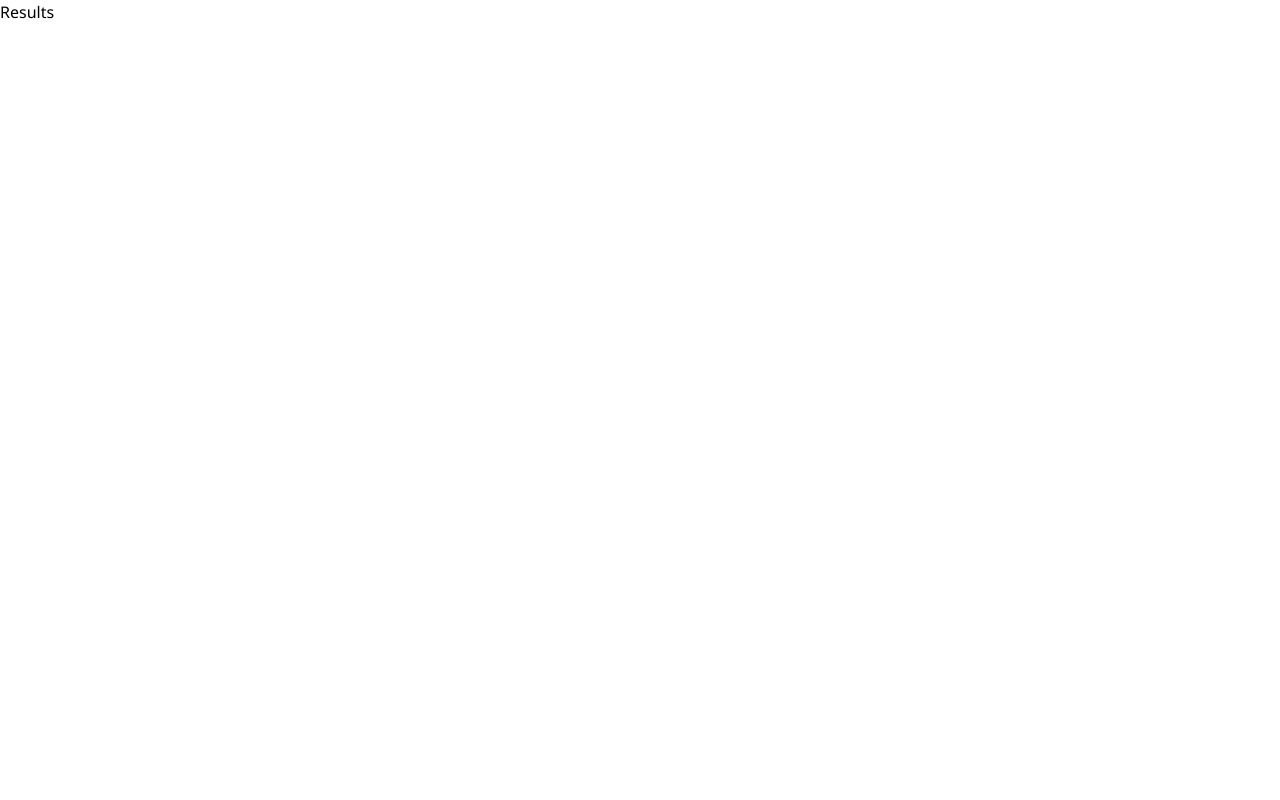
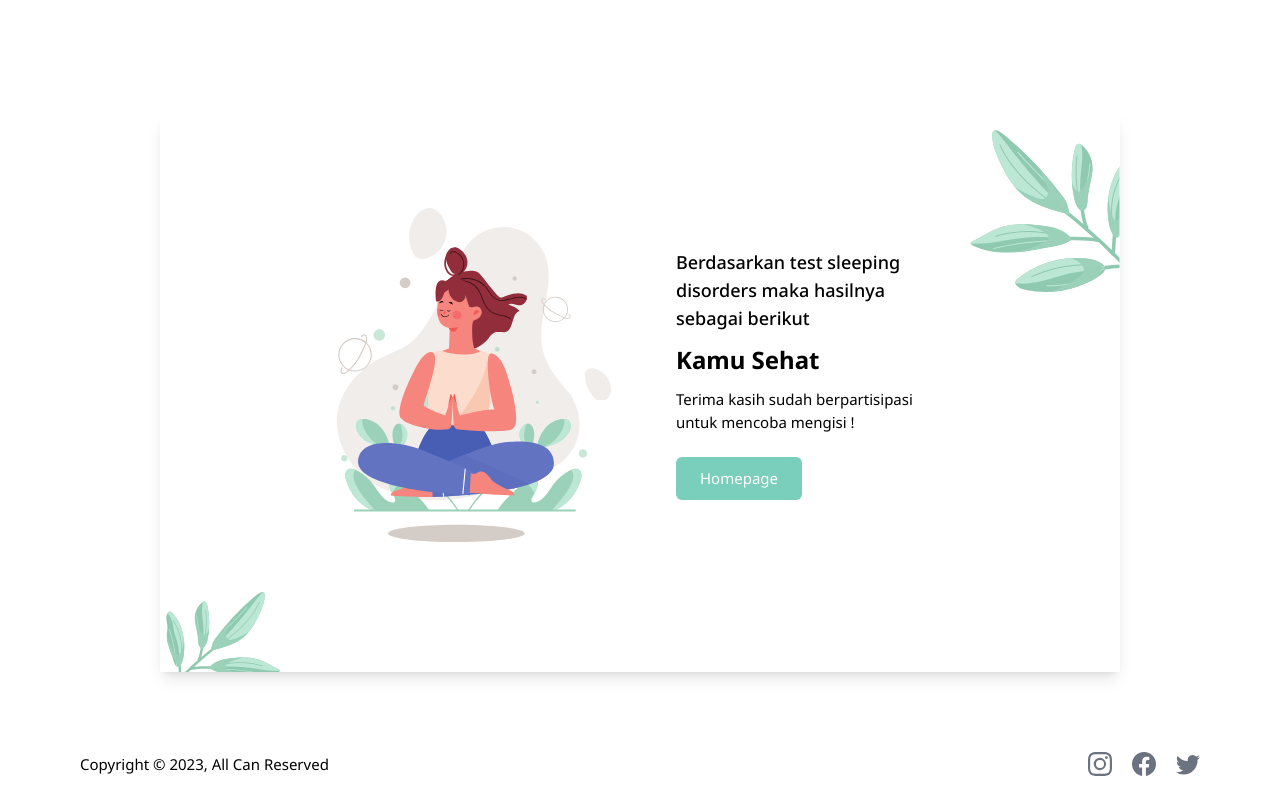
Before and after one commit to bentansusanto/web-ssad, a Next.js app: page /results in a window 1280 px wide. Built offline with nearby package versions, Linux system fonts and the light colour scheme.

Commit message:
update page

```diff
--- a/src/components/Homepage/components/QuotesSection.jsx
+++ b/src/components/Homepage/components/QuotesSection.jsx
@@ -12,10 +12,10 @@ const QuotesSection = ({ isMobile }) => {
 
   const dotList = listQuotes.map((list, idx) => (
     (
-      <div key={list} onClick={() => handleSelectIndex(idx)}>
+      <div key={idx} onClick={() => handleSelectIndex(idx)}>
           <button
             className={`${
-              activeIndex === idx ? " active bg-blue-500" : "bg-gray-300"
+              activeIndex === idx ? " active bg-[#7ACEBC]" : "bg-gray-300"
             } w-2 h-2 mx-1 rounded-full`}
               />
       </div>
@@ -27,13 +27,12 @@ const QuotesSection = ({ isMobile }) => {
       <div className={`${styles.bgQuotes} ${isMobile? "mx-auto px-3 pt-12 space-y-20 " : "mx-52"} relative bg-no-repeat w-auto h-96 shadow-lg `}>
         <div
           className={`${
-            isMobile ? " px-5 mt-10" : ""
-          }  text-center items-center`}
+            isMobile&& " px-5 mt-10"} text-center items-center`}
         >
-          {listQuotes.map((value, idx) => (
-              <p key={idx}
+          {listQuotes.map((value, index) => (
+              <p key={index}
               className={`${
-                activeIndex !== idx&& "hidden"
+                activeIndex !== index&& "hidden"
               } ${isMobile? "text-lg" : "w-[55%] py-32 text-xl"} text-[18px]transition-all ease-in duration-500 mx-auto`}>{value.quotes}</p>
           ))}
         </div>
--- a/src/components/Kuisioner/Questions/index.jsx
+++ b/src/components/Kuisioner/Questions/index.jsx
@@ -74,10 +74,15 @@ const Questions = () => {
   };
 
 const handleCompleteTestAnswer = (answer) => {
-  setAnswerComplete((prevAnswers) => [...prevAnswers, answer]);
+  setAnswerComplete(prevAnswers => {
+    const updatedAnswers = [...prevAnswers];
+    updatedAnswers[currentCompleteTest] = answer;
+    return updatedAnswers;
+  });
   setSelectQuestion(true)
 };
 
+// Handle Calculate Weight of Answer
 const calculateResults = () => {
     let totalWeight = 0;
     if(detailKuisioner.name_test === "Sleeping Disorders Assesment" || detailKuisioner.name_test === "Anxiety Assesment" || detailKuisioner.name_test === "Depression Assesment"){
@@ -103,7 +108,7 @@ const calculateResults = () => {
       }
     }
     console.log(`Hasilnya adalah: ${totalWeight}`)
-    return totalWeight;
+    return Math.round(totalWeight);
 }
 
    // Handle NextButton Complete Question
@@ -111,9 +116,10 @@ const calculateResults = () => {
     if(lastQuestionComplete){
       const result = calculateResults()
       console.log("Bobot", result)
-      router.push('/results')
+      router.push(`/results?hasil adalah=${result}`)
     }else{
-      setCurrentCompleteTest((previewIdx) => previewIdx + 1)
+      setCurrentCompleteTest((prevIdx) => prevIdx + 1)
+      setSelectQuestion(false)
     }
   }
 
@@ -146,10 +152,10 @@ const calculateResults = () => {
               <div className="space-y-3">
                 {
                   currentQuestion.answer.map((val, idx) => (
-                    <div key={idx} onClick={() => handleGeneralTestAnswer(val)} className={`${isMobile? "w-auto" :  "w-72"} ${selectQuestion&&answerGeneral[currentQuestionTest] === val ? "bg-[#9AD1B8]" : "bg-gray-100" }  py-3.5 px-5 w-72 flex items-center space-x-5 rounded-md transition-colors ease-out duration-500`}>
+                    <div key={idx} onClick={() => handleGeneralTestAnswer(val)} className={`${isMobile? "w-auto" :  "w-72"} ${selectQuestion&&answerGeneral[currentQuestionTest] === val ? "bg-[#7ACEBC]" : "bg-gray-100" }  py-3.5 px-5 w-72 flex items-center space-x-5 rounded-md transition-colors ease-out duration-500`}>
                         <div className={`${selectQuestion&&answerGeneral[currentQuestionTest] === val&&"border-none"} bg-white w-5 h-5 rounded-full border border-gray-400 p-[4px]`}>
                          {
-                            selectQuestion&&answerGeneral[currentQuestionTest] === val && (<div className="bg-[#9AD1B8] w-3 h-3 rounded-full transition-colors ease-out duration-500"/>)
+                            selectQuestion&&answerGeneral[currentQuestionTest] === val && (<div className="bg-[#7ACEBC] w-3 h-3 rounded-full transition-colors ease-out duration-500"/>)
                          }
                     </div>
                       <p>{val}</p>
@@ -163,17 +169,17 @@ const calculateResults = () => {
               <div className="space-y-5">
                 <h2 className={`text-2xl font-semibold`}>{currentQuestionComplete.complete_question}</h2>
                 <div className="flex space-x-4 mt-5">
-                <button onClick={handlePreviousCompleteQuestion} className={` ${ currentCompleteTest === 0? " hidden " : "bg-[#9AD1B8] text-white cursor-pointer"}  py-2.5 rounded-md px-5 transition-colors ease-out duration-500 `}>Back</button>
-                <button onClick={handleNextCompleteButton} disabled={isNextCompleteDisabled} className={` ${selectQuestion&&answerComplete[currentCompleteTest]? "bg-[#9AD1B8] text-white cursor-pointer" : "bg-gray-300 cursor-default text-gray-400"} text-gray-400  py-2.5 rounded-md px-5 transition-colors ease-out duration-500 `}>Next</button>
+                <button onClick={handlePreviousCompleteQuestion} className={` ${ currentCompleteTest === 0? " hidden " : "bg-[#7ACEBC] text-white cursor-pointer"}  py-2.5 rounded-md px-5 transition-colors ease-out duration-500 `}>Back</button>
+                <button onClick={handleNextCompleteButton} disabled={isNextCompleteDisabled} className={` ${selectQuestion&&answerComplete[currentCompleteTest]? "bg-[#7ACEBC] text-white cursor-pointer" : "bg-gray-300 cursor-default text-gray-400"} text-gray-400  py-2.5 rounded-md px-5 transition-colors ease-out duration-500 `}>Next</button>
                 </div>
               </div>
               <div className="space-y-3">
                 {
                   currentQuestionComplete.complete_option.map((val, index) => (
-                    <div key={index} onClick={() => handleCompleteTestAnswer(val.answer)} className={`${isMobile? "w-auto" :  "w-72"} ${selectQuestion&&answerComplete[currentCompleteTest] === val.answer ? "bg-[#9AD1B8]" : "bg-gray-100" }  py-3.5 px-5 w-72 flex items-center space-x-5 rounded-md transition-colors ease-out duration-500`}>
+                    <div key={index} onClick={() => handleCompleteTestAnswer(val.answer)} className={`${isMobile? "w-auto" :  "w-72"} ${selectQuestion&&answerComplete[currentCompleteTest] === val.answer ? "bg-[#7ACEBC]" : "bg-gray-100" }  py-3.5 px-5 w-72 flex items-center space-x-5 rounded-md transition-colors ease-out duration-500`}>
                         <div className={`${selectQuestion&&answerComplete[currentCompleteTest] === val.answer&&"border-none"} bg-white w-5 h-5 rounded-full border border-gray-400 p-[4px]`}>
                          {
-                            selectQuestion&&answerComplete[currentCompleteTest] === val.answer && (<div className="bg-[#9AD1B8] w-3 h-3 rounded-full transition-colors ease-out duration-500"/>)
+                            selectQuestion&&answerComplete[currentCompleteTest] === val.answer && (<div className="bg-[#7ACEBC] w-3 h-3 rounded-full transition-colors ease-out duration-500"/>)
                          }
                     </div>
                       <p>{val.answer}</p>
--- /dev/null
+++ b/src/components/Kuisioner/Results/index.jsx
@@ -0,0 +1,46 @@
+import React from 'react'
+import Image from 'next/image'
+import { MediaQuery } from '@/config'
+import styles from '../../../styles/Home.module.css'
+import BgResult from '../../../../public/assets/bg-results.svg'
+import Link from 'next/link'
+import { useRouter } from 'next/router'
+import { kuisioners } from '@/data/data'
+
+const Result = () => {
+  const isMobile = MediaQuery("(max-width: 600px)")
+  const router = useRouter()
+  const {result, kuisId, } = router.query
+  const detailKuisioner = kuisioners.find((kuis) => kuis.id === kuisId)
+  const isGeneralTestResult = router.query.isGeneralTestResult === 'true';
+
+  console.log(result)
+  return (
+    <div className={`${styles.bgKuisioner} ${isMobile? "w-screen h-auto px-5 mb-5 bg-top py-20" : "w-[75vw] h-[70vh] mx-auto mb-20 mt-28 bg-left py-24"} shadow-lg`}>
+      <div className={`${isMobile? "block space-y-12" : "flex items-start mx-44 space-x-16"}`}>
+        <Image src={BgResult} alt='bg-result' className={`${isMobile ? "w-52" : "w-auto"} `}/>
+        <div className={`${isMobile ? "mt-0 space-y-2" : "mt-10 space-y-3"}`}>
+          <h2 className='font-medium text-lg'>Berdasarkan test sleeping disorders maka hasilnya sebagai berikut</h2>
+          {/* Results */}
+          {
+            isGeneralTestResult ?
+            // Result General Question
+            (<p className='text-2xl font-bold'>Kamu Sehat</p>) :
+            // Result Complete Question
+            (<p>{result}</p>)
+          }
+          <p className='text-2xl font-bold'>Kamu Sehat</p>
+          <p className=''>Terima kasih sudah berpartisipasi untuk mencoba mengisi {detailKuisioner}!</p>
+          <div className='pt-3'>
+            <button className='bg-[#7ACEBC] text-white py-2.5 px-6 rounded-md'>
+              <Link href={'/'}>Homepage</Link>
+            </button>
+          </div>
+        </div>
+      </div>
+
+    </div>
+  )
+}
+
+export default Result
--- a/src/components/Kuisioner/index.jsx
+++ b/src/components/Kuisioner/index.jsx
@@ -37,20 +37,20 @@ const Kuisioner = () => {
                 <p className="text-gray-400 text-sm">By choosing and taking relevant tests, you can gain a better understanding of your condition and take steps towards improvement and better mental well-being.</p>
               </div>
                 <div className="flex space-x-4 mt-5">
-                  <button className="border-2 border-[#9AD1B8] rounded-md text-[#81BEA2] hover:bg-[#9AD1B8] transition-colors  ease-linear duration-300 hover:text-white py-2.5 px-5">
+                  <button className="border-2 border-[#7ACEBC] rounded-md text-[#7ACEBC] hover:bg-[#7ACEBC] transition-colors  ease-linear duration-300 hover:text-white py-2.5 px-5">
                     <Link href={'/'}>Homepage</Link>
                   </button>
-                  <button onClick={redirectQuestion} disabled={!selectQuisioner} className={`${selectData ? "bg-[#9AD1B8] text-white cursor-pointer" : "bg-gray-300 cursor-default text-gray-400"}  py-2.5 rounded-md px-5 `}>Next</button>
+                  <button onClick={redirectQuestion} disabled={!selectQuisioner} className={`${selectData ? "bg-[#7ACEBC] text-white cursor-pointer" : "bg-gray-300 cursor-default text-gray-400"}  py-2.5 rounded-md px-5 `}>Next</button>
                 </div>
             </div>
             {/* Option */}
             <div className="space-y-4">
               {
                 kuisioners.map(kuis => (
-                  <div key={kuis.id} onClick={() => handleSelect(kuis.id)}  className={` ${isMobile ? "w-auto" : "w-72"} ${selectData&&selectQuisioner == kuis.id? "bg-[#9AD1B8]" : "bg-gray-100"} py-3.5 px-5 w-72 flex items-center space-x-5 rounded-md transition-colors ease-out duration-500`}>
+                  <div key={kuis.id} onClick={() => handleSelect(kuis.id)}  className={` ${isMobile ? "w-auto" : "w-72"} ${selectData&&selectQuisioner == kuis.id? "bg-[#7ACEBC]" : "bg-gray-100"} py-3.5 px-5 w-72 flex items-center space-x-5 rounded-md transition-colors ease-out duration-500`}>
                     <div  className={`${selectData&&selectQuisioner == kuis.id&&"border-none"} bg-white w-5 h-5 rounded-full border border-gray-400 p-[4px]`}>
                       {
-                        selectData&&selectQuisioner == kuis.id && (<div className="bg-[#9AD1B8] w-3 h-3 rounded-full transition-colors ease-out duration-500"/>)
+                        selectData&&selectQuisioner == kuis.id && (<div className="bg-[#7ACEBC] w-3 h-3 rounded-full transition-colors ease-out duration-500"/>)
                       }
                     </div>
                     <p>{kuis.name_test}</p>
--- a/src/pages/results.jsx
+++ b/src/pages/results.jsx
@@ -1,8 +1,12 @@
+import Result from '@/components/Kuisioner/Results'
 import React from 'react'
+import TestLayout from '@/layouts/testLayout'
 
 const Results = () => {
   return (
-    <div>Results</div>
+    <TestLayout>
+      <Result/>
+    </TestLayout>
   )
 }
 
--- a/src/styles/Home.module.css
+++ b/src/styles/Home.module.css
@@ -11,5 +11,4 @@
 .bgKuisioner{
   background: url(../../public/assets/bg-test.svg);
   background-size: cover;
-
 }
```
Also changed, not shown: public/assets/bg-results.svg (added).
